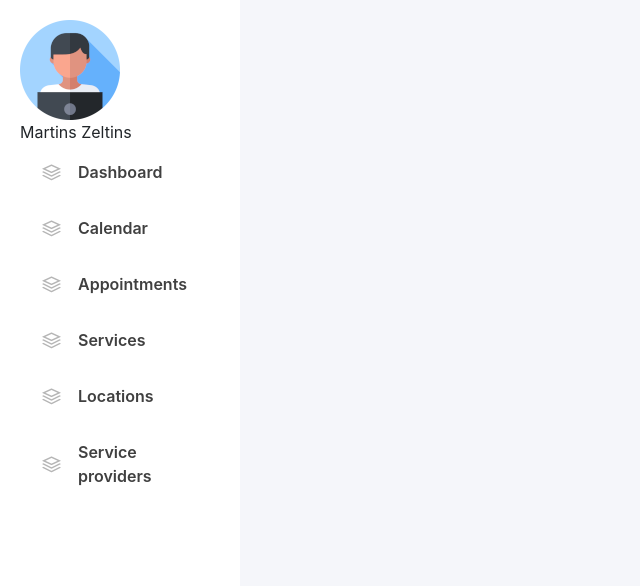
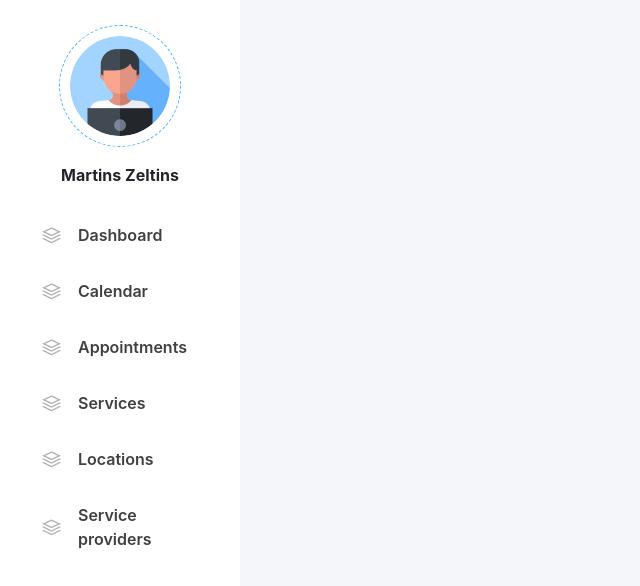
Before and after one commit to aroundthecorner/myclients, a Vue app in the folder client/: page / in a window 1280 px wide. Shown: the top 586 px of the page, without its empty margins (0-640 px from the left). Built offline with nearby package versions, Linux system fonts and the light colour scheme; sample sign-in values are in the browser's storage.

Commit message:
Sidebar profile area

```diff
--- a/client/public/css/style.css
+++ b/client/public/css/style.css
@@ -399,6 +399,24 @@
     cursor: pointer;
 }
 
+.sidebar__profile {
+    display: flex;
+    flex-direction: column;
+    align-items: center;
+    gap: 16px;
+    margin: 5px 0px 20px;
+}
+
+.sidebar__fullname {
+    font-weight: bold;
+}
+
+.sidebar__profile-pic {
+    padding: 10px;
+    border: 1px dashed var(--color-xing);
+    border-radius: 50%;
+}
+
 .sidebar__item:hover .sidebar__icon,
 .sidebar__item:hover .sidebar__item-text {
     color: var(--color-xing);
```
